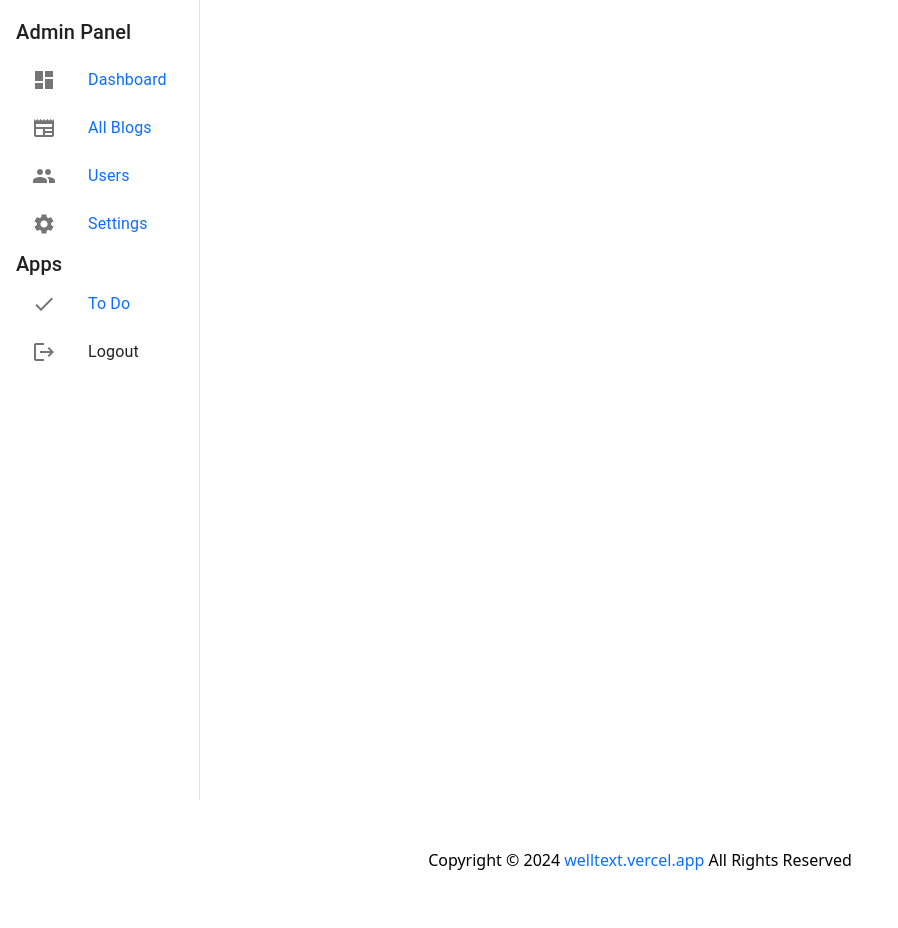
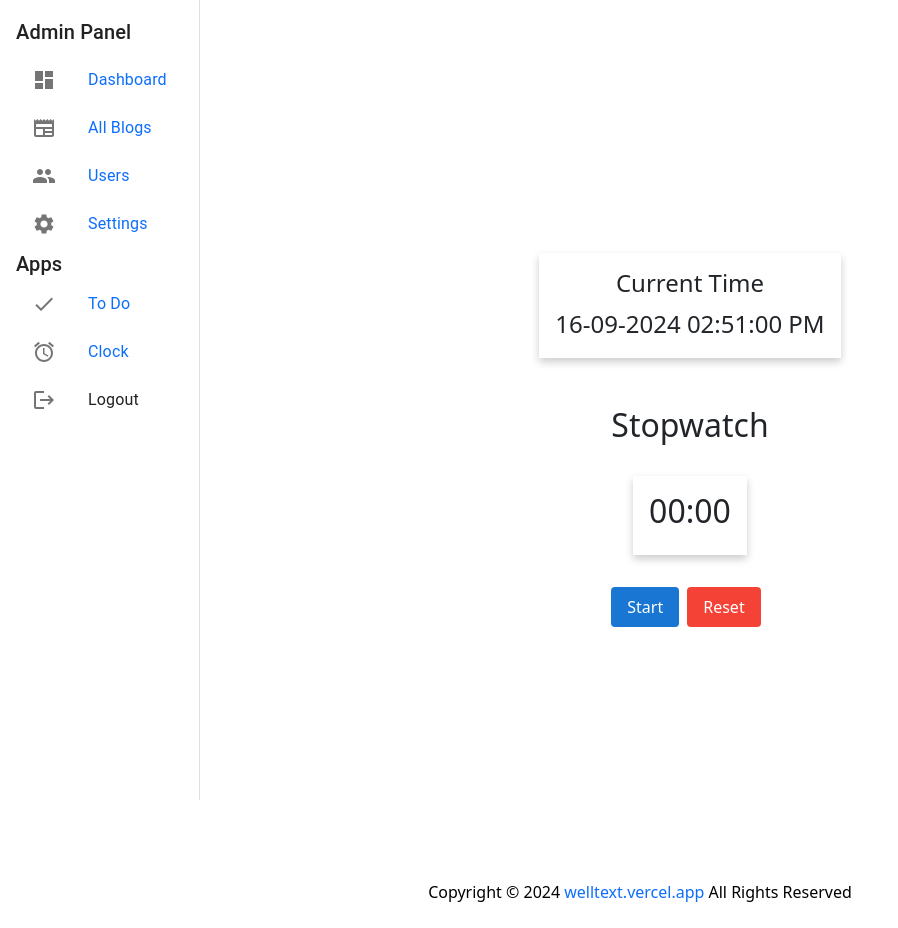
Before and after one commit to Akashmishra1209/welltext, a React (Create React App) app: page /admin/stopwatch in a window 1280 px wide. Shown: the whole page, without its empty margins (0-898 px from the left). Before the commit the page ends 896 px from the top, so only its background shows below. Built offline with nearby package versions, Linux system fonts and the light colour scheme; sample sign-in values are in the browser's storage.

Commit message:
Added Stopwatch Components

```diff
--- a/src/admin/Admin.js
+++ b/src/admin/Admin.js
@@ -9,7 +9,7 @@ import { isAuthenticated } from './auth';
 import Addblog from './Addblog';
 import ListBlog from './ListBlog';
 import ToDo from './ToDo';
-
+import Stopwatch from "./Stopwatch"
 
 const Admin = () => {
     useEffect(() => {
@@ -30,6 +30,7 @@ const Admin = () => {
                     <Route path="add" element={<Addblog/>}/>
                     <Route path="list" element={<ListBlog/>}/>
                     <Route path="todo" element={<ToDo/>}/>
+                    <Route path="stopwatch" element={<Stopwatch/>}/>
                 </Routes>
             </div>
         </div>
--- a/src/admin/Sidebar.js
+++ b/src/admin/Sidebar.js
@@ -5,6 +5,7 @@ import { Drawer, List, ListItem, ListItemIcon, ListItemText, Typography, IconBut
 import DashboardIcon from '@mui/icons-material/Dashboard';
 import PeopleIcon from '@mui/icons-material/People';
 import SettingsIcon from '@mui/icons-material/Settings';
+import { AccessAlarm } from '@mui/icons-material';
 import LogoutIcon from '@mui/icons-material/Logout';
 import { Done, Edit, Newspaper } from '@mui/icons-material';
 
@@ -56,6 +57,12 @@ export default function Sidebar() {
             </ListItemIcon>
             <ListItemText primary="To Do" />
           </ListItem>
+          <ListItem button component={NavLink} to="/admin/stopwatch">
+            <ListItemIcon>
+              <AccessAlarm />
+            </ListItemIcon>
+            <ListItemText primary="Clock" />
+          </ListItem>
           <ListItem button onClick={handleLogout}>
             <ListItemIcon>
               <LogoutIcon />
--- /dev/null
+++ b/src/admin/Stopwatch.js
@@ -0,0 +1,156 @@
+import React, { useState, useEffect, useRef } from 'react';
+
+// Function to format current time in Indian style (DD-MM-YYYY HH:MM:SS AM/PM)
+const formatCurrentTime = (date) => {
+  const day = String(date.getDate()).padStart(2, '0');
+  const month = String(date.getMonth() + 1).padStart(2, '0'); // Months are zero-indexed
+  const year = date.getFullYear();
+  const hours24 = date.getHours();
+  const hours = hours24 % 12 || 12; // Convert to 12-hour format, ensuring '12' is shown correctly
+  const minutes = String(date.getMinutes()).padStart(2, '0');
+  const seconds = String(date.getSeconds()).padStart(2, '0');
+  const ampm = hours24 >= 12 ? 'PM' : 'AM'; // Determine AM/PM
+
+  return `${day}-${month}-${year} ${String(hours).padStart(2, '0')}:${minutes}:${seconds} ${ampm}`;
+};
+
+// Inline styles
+const styles = {
+  container: {
+    display: 'flex',
+    flexDirection: 'column',
+    alignItems: 'center',
+    justifyContent: 'center',
+    height: '100vh',
+    gap: '16px', // Adjust gap between elements as needed
+  },
+  clockBox: {
+    padding: '16px',
+    textAlign: 'center',
+    boxShadow: '0px 4px 8px rgba(0, 0, 0, 0.2)',
+    marginBottom: '16px',
+  },
+  clockHeading: {
+    fontSize: '1.5rem',
+    marginBottom: '8px',
+  },
+  clockTime: {
+    fontSize: '1.5rem',
+  },
+  stopwatchTitle: {
+    fontSize: '2rem',
+    margin: '16px 0',
+  },
+  stopwatchDisplay: {
+    padding: '16px',
+    textAlign: 'center',
+    boxShadow: '0px 4px 8px rgba(0, 0, 0, 0.2)',
+  },
+  stopwatchTime: {
+    fontSize: '2rem',
+  },
+  stopwatchControls: {
+    marginTop: '16px',
+  },
+  stopwatchButton: {
+    padding: '8px 16px',
+    border: 'none',
+    borderRadius: '4px',
+    color: 'white',
+    cursor: 'pointer',
+    marginRight: '8px',
+    fontSize: '1rem',
+  },
+  startButton: {
+    backgroundColor: '#1976d2', // Primary color
+  },
+  pauseButton: {
+    backgroundColor: '#dc004e', // Secondary color
+  },
+  resetButton: {
+    backgroundColor: '#f44336', // Error color
+  },
+};
+
+// Clock component to show real-time current time
+const Clock = () => {
+  const [currentTime, setCurrentTime] = useState(new Date());
+
+  useEffect(() => {
+    const intervalId = setInterval(() => {
+      setCurrentTime(new Date());
+    }, 1000);
+
+    return () => clearInterval(intervalId);
+  }, []);
+
+  return (
+    <div style={styles.clockBox}>
+      <h1 style={styles.clockHeading}>Current Time</h1>
+      <div style={styles.clockTime}>{formatCurrentTime(currentTime)}</div>
+    </div>
+  );
+};
+
+export default function Stopwatch() {
+  const [elapsedTime, setElapsedTime] = useState(0);
+  const [isActive, setIsActive] = useState(false);
+  const startTime = useRef(null);
+  const rafId = useRef(null);
+
+  useEffect(() => {
+    if (isActive) {
+      startTime.current = Date.now() - elapsedTime * 1000;
+      const updateTimer = () => {
+        setElapsedTime(Math.floor((Date.now() - startTime.current) / 1000));
+        rafId.current = requestAnimationFrame(updateTimer);
+      };
+      rafId.current = requestAnimationFrame(updateTimer);
+    } else {
+      cancelAnimationFrame(rafId.current);
+    }
+    return () => cancelAnimationFrame(rafId.current);
+  }, [isActive]);
+
+  const formatTime = (seconds) => {
+    const minutes = Math.floor(seconds / 60);
+    const secs = seconds % 60;
+    return `${String(minutes).padStart(2, '0')}:${String(secs).padStart(2, '0')}`;
+  };
+
+  const handleStartStop = () => {
+    setIsActive(prev => !prev);
+  };
+
+  const handleReset = () => {
+    setIsActive(false);
+    setElapsedTime(0);
+  };
+
+  return (
+    <div style={styles.container}>
+      <Clock />
+      <h1 style={styles.stopwatchTitle}>Stopwatch</h1>
+      <div style={styles.stopwatchDisplay}>
+        <h2 style={styles.stopwatchTime}>{formatTime(elapsedTime)}</h2>
+      </div>
+      <div style={styles.stopwatchControls}>
+        <button
+          style={{
+            ...styles.stopwatchButton,
+            ...(isActive ? styles.pauseButton : styles.startButton),
+          }}
+          onClick={handleStartStop}
+        >
+          {isActive ? 'Pause' : 'Start'}
+        </button>
+        <button
+          style={{ ...styles.stopwatchButton, ...styles.resetButton }}
+          onClick={handleReset}
+        >
+          Reset
+        </button>
+      </div>
+    </div>
+  );
+}
```
